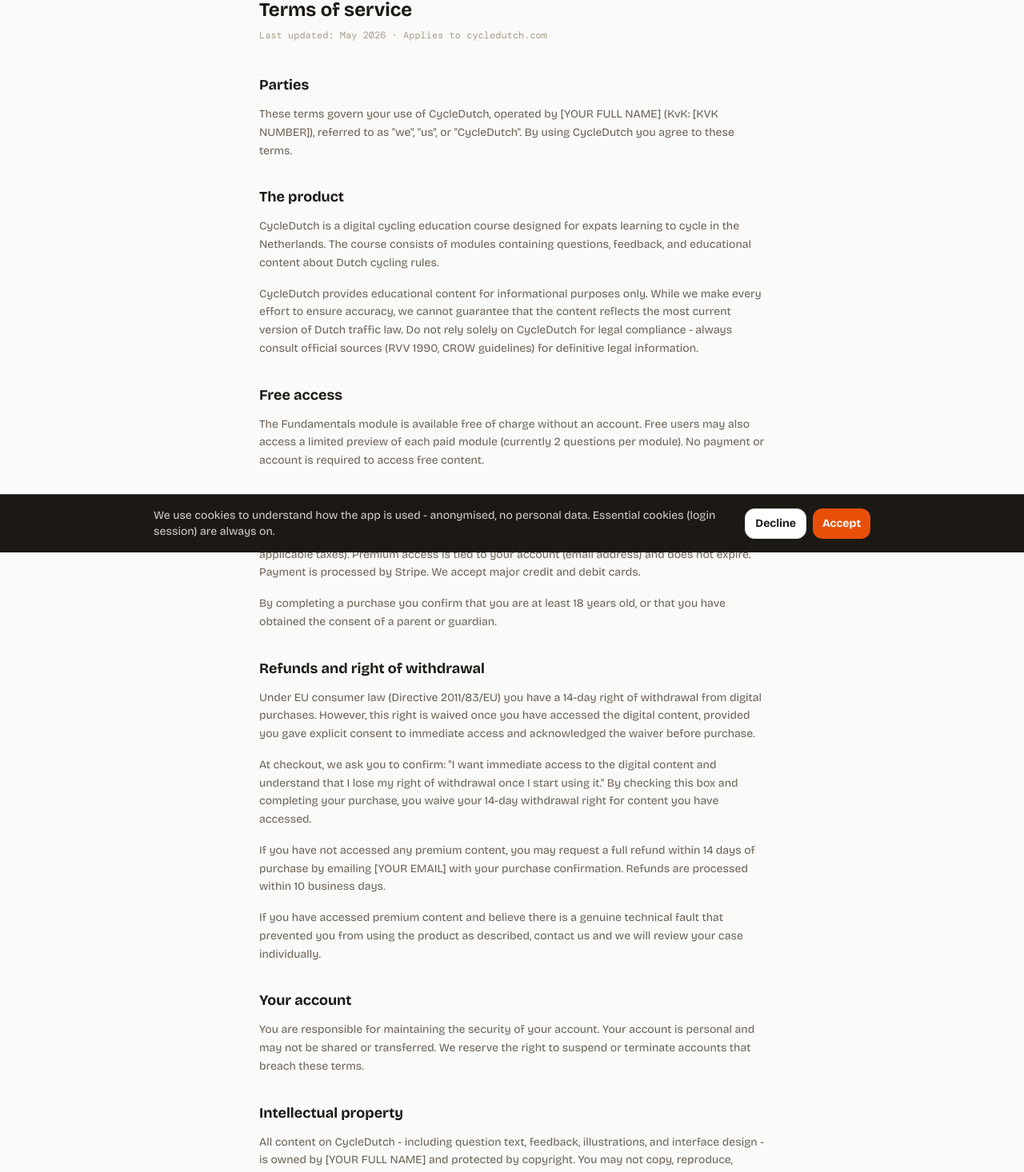
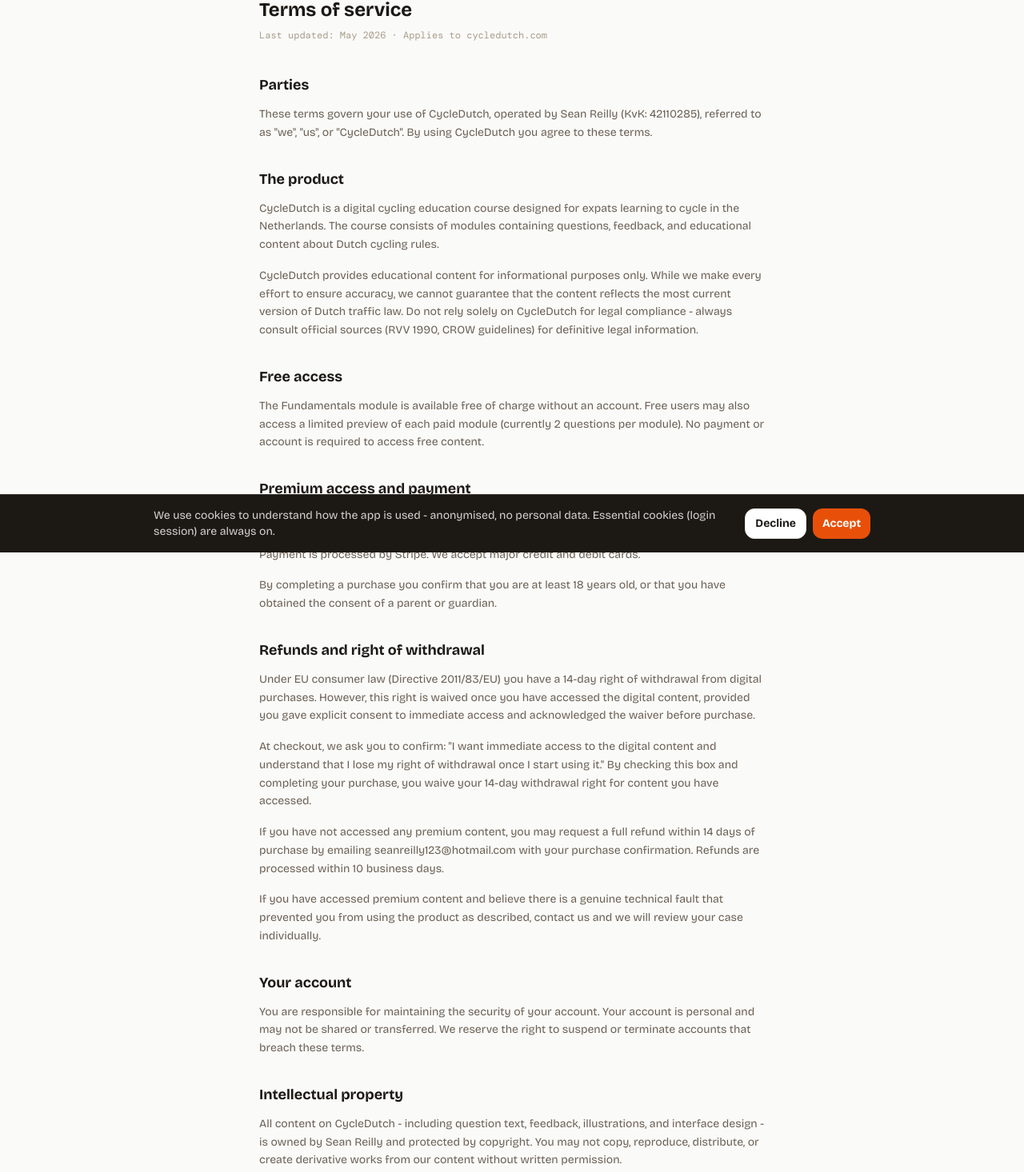
Before and after one commit to seanreilly11/bike-ready, a Next.js app: page /terms in a window 1280 px wide. Shown: the part 109-1575 px from the top of the page at 80% size. Built offline with nearby package versions, Linux system fonts and the light colour scheme; no server answers.

Commit message:
fix: update imprint, privacy, and terms pages with correct personal information execpt address

```diff
--- a/app/(legal)/imprint/page.tsx
+++ b/app/(legal)/imprint/page.tsx
@@ -19,7 +19,7 @@
           Operator
         </h2>
         <address className="not-italic text-sm text-stone-600 leading-relaxed space-y-0.5">
-          <p>[YOUR FULL NAME]</p>
+          <p>Sean Reilly</p>
           <p>Eenmanszaak (sole proprietorship)</p>
           <p>[STREET ADDRESS]</p>
           <p>[POSTCODE CITY]</p>
@@ -36,7 +36,7 @@
           {[
             {
               term: "KvK (Chamber of Commerce)",
-              detail: "[KVK NUMBER]",
+              detail: "42110285",
             },
             {
               term: "BTW (VAT)",
@@ -60,7 +60,7 @@
         </h2>
         <dl className="space-y-1.5">
           {[
-            { term: "Email", detail: "[YOUR EMAIL]" },
+            { term: "Email", detail: "seanreilly123@hotmail.com" },
             {
               term: "Response time",
               detail: "Within 5 business days",
@@ -82,7 +82,7 @@
           Responsible for content
         </h2>
         <p className="text-sm text-stone-600 leading-relaxed">
-          [YOUR FULL NAME] (address as above)
+          Sean Reilly (address as above)
         </p>
       </section>
 
@@ -130,7 +130,7 @@
         <p className="text-sm text-stone-600 leading-relaxed">
           All content published on CycleDutch is subject to Dutch and
           international copyright law. Any use, reproduction, or distribution of
-          content without the express written permission of [YOUR FULL NAME] is
+          content without the express written permission of Sean Reilly is
           prohibited.
         </p>
       </section>
--- a/app/(legal)/privacy/page.tsx
+++ b/app/(legal)/privacy/page.tsx
@@ -22,10 +22,10 @@
           Who we are
         </h2>
         <p className="text-sm text-stone-600 leading-relaxed">
-          CycleDutch is operated by [YOUR FULL NAME], a sole proprietorship
-          (eenmanszaak) registered in the Netherlands with KvK number [KVK
-          NUMBER]. Our registered address is [YOUR ADDRESS]. You can contact us
-          at [YOUR EMAIL].
+          CycleDutch is operated by Sean Reilly, a sole proprietorship
+          (eenmanszaak) registered in the Netherlands with KvK number 42110285.
+          Our registered address is [YOUR ADDRESS]. You can contact us at
+          seanreilly123@hotmail.com.
         </p>
       </section>
 
@@ -304,10 +304,10 @@
           ))}
         </ul>
         <p className="text-sm text-stone-600 leading-relaxed">
-          To exercise any of these rights, email us at [YOUR EMAIL]. We will
-          respond within 30 days. You also have the right to lodge a complaint
-          with the Dutch Data Protection Authority (Autoriteit Persoonsgegevens)
-          at{" "}
+          To exercise any of these rights, email us at
+          seanreilly123@hotmail.com. We will respond within 30 days. You also
+          have the right to lodge a complaint with the Dutch Data Protection
+          Authority (Autoriteit Persoonsgegevens) at{" "}
           <a
             href="https://autoriteitpersoonsgegevens.nl"
             className="text-orange hover:underline"
--- a/app/(legal)/terms/page.tsx
+++ b/app/(legal)/terms/page.tsx
@@ -23,10 +23,9 @@
           Parties
         </h2>
         <p className="text-sm text-stone-600 leading-relaxed">
-          These terms govern your use of CycleDutch, operated by [YOUR FULL
-          NAME] (KvK: [KVK NUMBER]), referred to as &quot;we&quot;,
-          &quot;us&quot;, or &quot;CycleDutch&quot;. By using CycleDutch you
-          agree to these terms.
+          These terms govern your use of CycleDutch, operated by Sean Reilly
+          (KvK: 42110285), referred to as &quot;we&quot;, &quot;us&quot;, or
+          &quot;CycleDutch&quot;. By using CycleDutch you agree to these terms.
         </p>
       </section>
 
@@ -71,9 +70,9 @@
         </h2>
         <p className="text-sm text-stone-600 leading-relaxed mb-4">
           CycleDutch Premium unlocks the full course for a one-time payment of{" "}
-          {APP_PRICE} (inclusive of any applicable taxes). Premium access is tied to
-          your account (email address) and does not expire. Payment is processed
-          by Stripe. We accept major credit and debit cards.
+          {APP_PRICE} (inclusive of any applicable taxes). Premium access is
+          tied to your account (email address) and does not expire. Payment is
+          processed by Stripe. We accept major credit and debit cards.
         </p>
         <p className="text-sm text-stone-600 leading-relaxed">
           By completing a purchase you confirm that you are at least 18 years
@@ -102,8 +101,9 @@
         </p>
         <p className="text-sm text-stone-600 leading-relaxed mb-4">
           If you have not accessed any premium content, you may request a full
-          refund within 14 days of purchase by emailing [YOUR EMAIL] with your
-          purchase confirmation. Refunds are processed within 10 business days.
+          refund within 14 days of purchase by emailing
+          seanreilly123@hotmail.com with your purchase confirmation. Refunds are
+          processed within 10 business days.
         </p>
         <p className="text-sm text-stone-600 leading-relaxed">
           If you have accessed premium content and believe there is a genuine
@@ -131,7 +131,7 @@
         </h2>
         <p className="text-sm text-stone-600 leading-relaxed">
           All content on CycleDutch - including question text, feedback,
-          illustrations, and interface design - is owned by [YOUR FULL NAME] and
+          illustrations, and interface design - is owned by Sean Reilly and
           protected by copyright. You may not copy, reproduce, distribute, or
           create derivative works from our content without written permission.
         </p>
@@ -200,7 +200,7 @@
           Contact
         </h2>
         <p className="text-sm text-stone-600 leading-relaxed">
-          Questions about these terms: [YOUR EMAIL]
+          Questions about these terms: seanreilly123@hotmail.com
         </p>
       </section>
     </>
```
